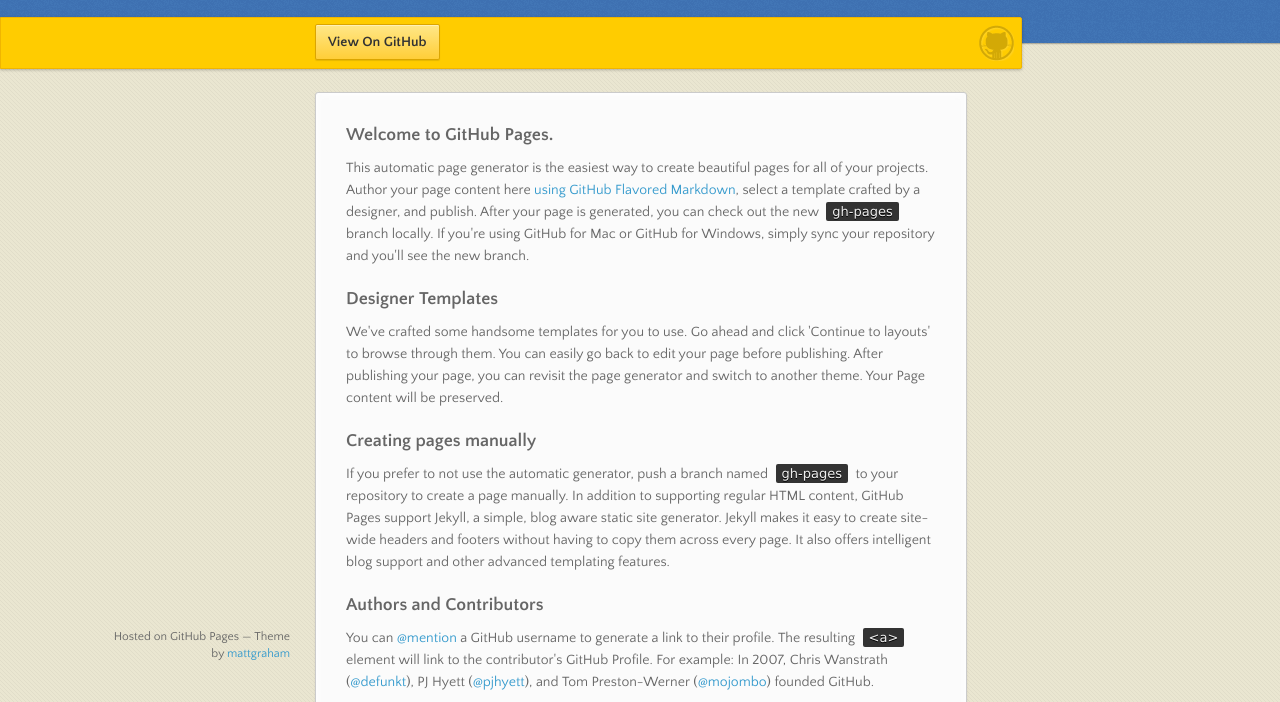
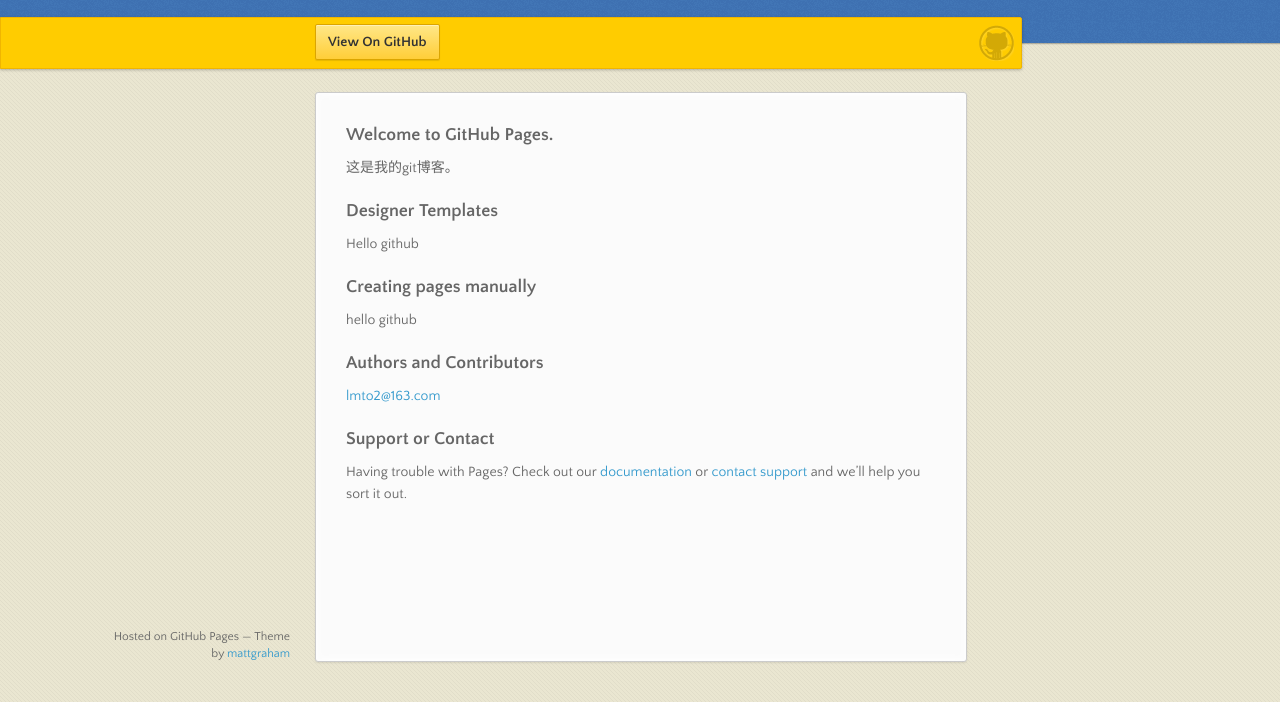
Before and after one commit to lmto2/liumeng.github.com, a plain HTML site: page index.html in a window 1280 px wide. Shown: the part 98-800 px from the top of the page. Drawn offline with nearby package versions, Linux system fonts and the light colour scheme.

Commit message:
Replace master branch with page content via GitHub

```diff
--- a/index.html
+++ b/index.html
@@ -35,22 +35,22 @@
         <h3>
 <a id="welcome-to-github-pages" class="anchor" href="#welcome-to-github-pages" aria-hidden="true"><span class="octicon octicon-link"></span></a>Welcome to GitHub Pages.</h3>
 
-<p>This automatic page generator is the easiest way to create beautiful pages for all of your projects. Author your page content here <a href="https://guides.github.com/features/mastering-markdown/">using GitHub Flavored Markdown</a>, select a template crafted by a designer, and publish. After your page is generated, you can check out the new <code>gh-pages</code> branch locally. If you're using GitHub for Mac or GitHub for Windows, simply sync your repository and you'll see the new branch.</p>
+<p>这是我的git博客。</p>
 
 <h3>
 <a id="designer-templates" class="anchor" href="#designer-templates" aria-hidden="true"><span class="octicon octicon-link"></span></a>Designer Templates</h3>
 
-<p>We've crafted some handsome templates for you to use. Go ahead and click 'Continue to layouts' to browse through them. You can easily go back to edit your page before publishing. After publishing your page, you can revisit the page generator and switch to another theme. Your Page content will be preserved.</p>
+<p>Hello github</p>
 
 <h3>
 <a id="creating-pages-manually" class="anchor" href="#creating-pages-manually" aria-hidden="true"><span class="octicon octicon-link"></span></a>Creating pages manually</h3>
 
-<p>If you prefer to not use the automatic generator, push a branch named <code>gh-pages</code> to your repository to create a page manually. In addition to supporting regular HTML content, GitHub Pages support Jekyll, a simple, blog aware static site generator. Jekyll makes it easy to create site-wide headers and footers without having to copy them across every page. It also offers intelligent blog support and other advanced templating features.</p>
+<p>hello github</p>
 
 <h3>
 <a id="authors-and-contributors" class="anchor" href="#authors-and-contributors" aria-hidden="true"><span class="octicon octicon-link"></span></a>Authors and Contributors</h3>
 
-<p>You can <a href="https://github.com/blog/821" class="user-mention">@mention</a> a GitHub username to generate a link to their profile. The resulting <code>&lt;a&gt;</code> element will link to the contributor's GitHub Profile. For example: In 2007, Chris Wanstrath (<a href="https://github.com/defunkt" class="user-mention">@defunkt</a>), PJ Hyett (<a href="https://github.com/pjhyett" class="user-mention">@pjhyett</a>), and Tom Preston-Werner (<a href="https://github.com/mojombo" class="user-mention">@mojombo</a>) founded GitHub.</p>
+<p><a href="mailto:lmto2@163.com">lmto2@163.com</a></p>
 
 <h3>
 <a id="support-or-contact" class="anchor" href="#support-or-contact" aria-hidden="true"><span class="octicon octicon-link"></span></a>Support or Contact</h3>
```
Also changed, not shown: params.json (+1 -1 lines).
